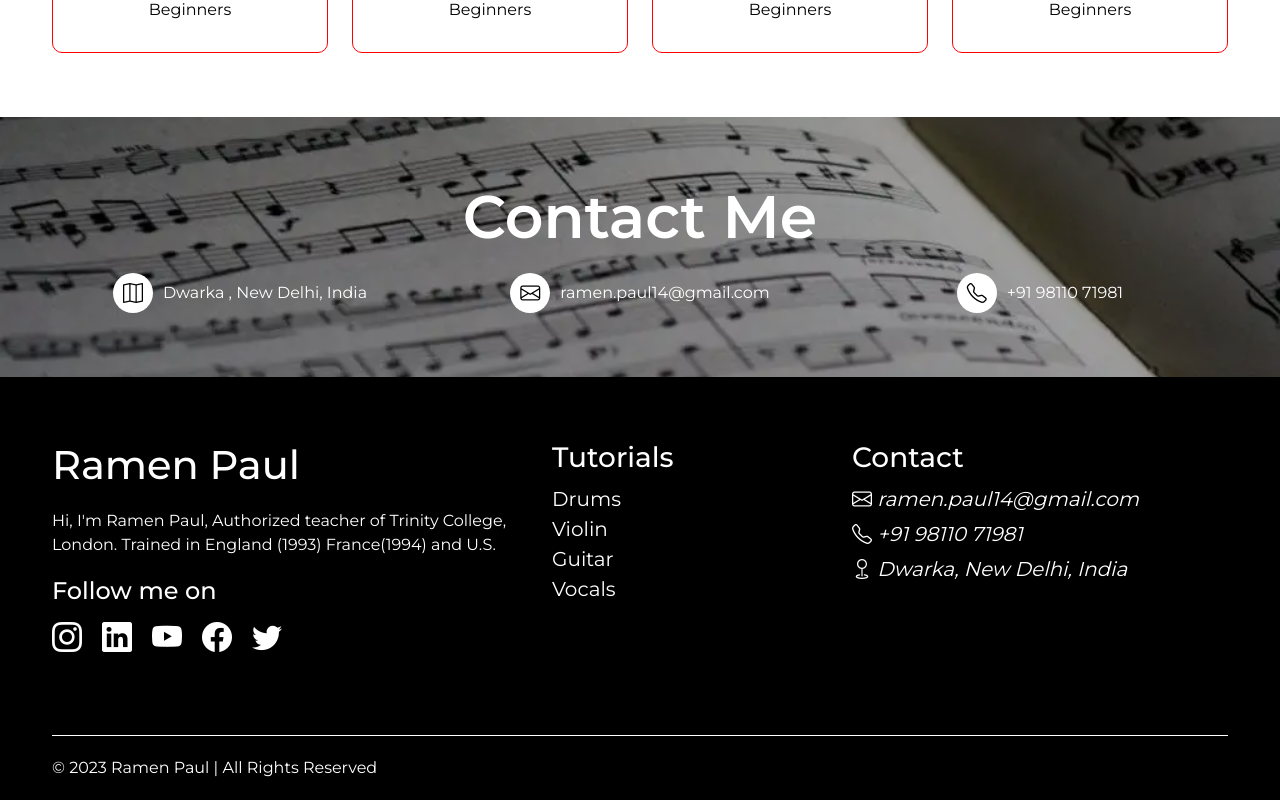
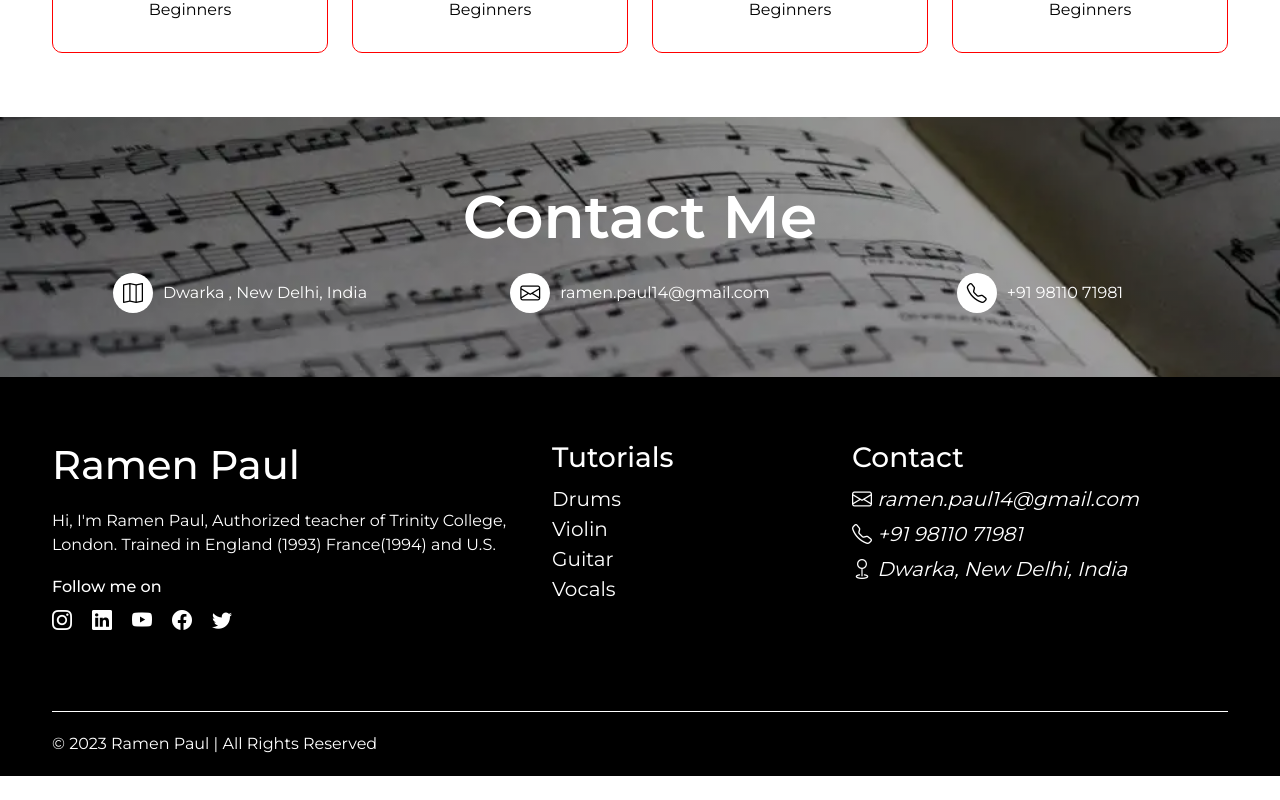
Before and after one commit to curiousdilip/ramen-paul, a Next.js app: page / in a window 1280 px wide. Shown: the part 3414-4214 px from the top of the page. After the commit the page ends 4190 px from the top, so only its background shows below. Built offline with nearby package versions, Linux system fonts and the light colour scheme.

Commit message:
Links do not have a discernible name

```diff
--- a/components/Footer.jsx
+++ b/components/Footer.jsx
@@ -10,29 +10,29 @@ const Footer = () => {
                             <h1>Ramen Paul</h1>
                             <p>Hi, I'm Ramen Paul, Authorized teacher of Trinity College, London. Trained in England (1993) France(1994) and U.S.</p>
                             <div className="follow">
-                                <h4>Follow me on </h4>
+                                <h6>Follow me on </h6>
                                 <ul>
                                     <li>
-                                        <a href="https://www.instagram.com/ramen_paul">
+                                        <a href="https://www.instagram.com/ramen_paul" aria-label="Instagram" target="_blank" rel="noopener">
                                             <i className="bi bi-instagram"></i>
                                         </a>
                                     </li>
                                     <li>
-                                        <a href="https://www.linkedin.com/in/ramen-paul-6a612180/">
+                                        <a href="https://www.linkedin.com/in/ramen-paul-6a612180/" aria-label="Linkedin" target="_blank" rel="noopener">
                                             <i className="bi bi-linkedin"></i>
                                         </a>
                                     </li>
                                     <li>
-                                        <a href="https://www.youtube.com/user/ramensir">
+                                        <a href="https://www.youtube.com/user/ramensir" aria-label="Youtube" target="_blank" rel="noopener">
                                             <i className="bi bi-youtube"></i>
                                         </a>
                                     </li>
                                     <li>
-                                        <a href="https://www.facebook.com/ramen.paul.9">
+                                        <a href="https://www.facebook.com/ramen.paul.9" aria-label="Facebook" target="_blank" rel="noopener">
                                             <i className="bi bi-facebook"></i>
                                         </a>
                                     </li>
-                                    <li><a href="https://twitter.com/ramen_paul">
+                                    <li><a href="https://twitter.com/ramen_paul" aria-label="Twitter" target="_blank" rel="noopener">
                                         <i className="bi bi-twitter"></i>
                                     </a></li>
                                 </ul>
--- a/styles/global.css
+++ b/styles/global.css
@@ -250,7 +250,7 @@ footer .follow ul {
 }
 
 footer .follow ul li a {
-    font-size: 30px;
+    font-size: 20px;
     margin-right: 20px;
     color: #fff;
 }
```
